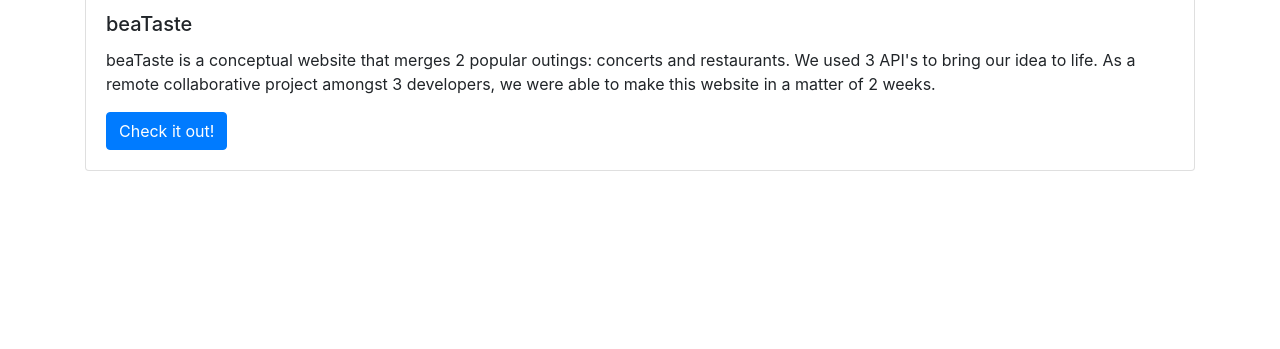
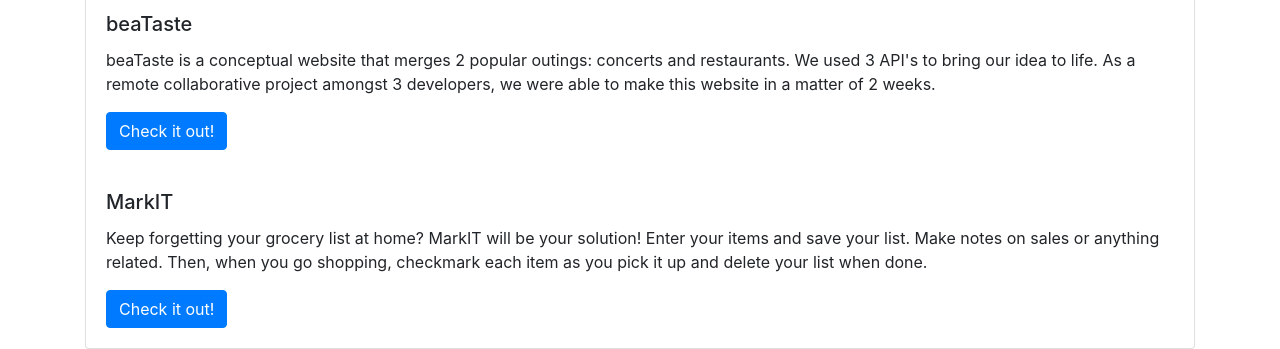
Before and after one commit to SashaFeliu/Responsive-Portfolio, a plain HTML site: page portfolio.html in a window 1280 px wide. Shown: the part 590-939 px from the top of the page. Before the commit the page ends 800 px from the top, so only its background shows below. Drawn offline with nearby package versions, Linux system fonts and the light colour scheme.

Commit message:
Update portfolio.html

```diff
--- a/portfolio.html
+++ b/portfolio.html
@@ -83,6 +83,13 @@
                 able to make this website in a matter of 2 weeks. </p>
               <a href="https://codingpattz.github.io/beaTaste/" class="btn btn-primary">Check it out!</a>
             </div>
+            <div class="card-body">
+              <h5 class="card-title">MarkIT</h5>
+              <p class="card-text">Keep forgetting your grocery list at home? MarkIT will be your solution!
+                Enter your items and save your list. Make notes on sales or anything related. Then, when you go shopping,
+                checkmark each item as you pick it up and delete your list when done. </p>
+              <a href="https://afgettys.github.io/MARKIT/" class="btn btn-primary">Check it out!</a>
+            </div>
           </div>
   </body>
 </html>
```
